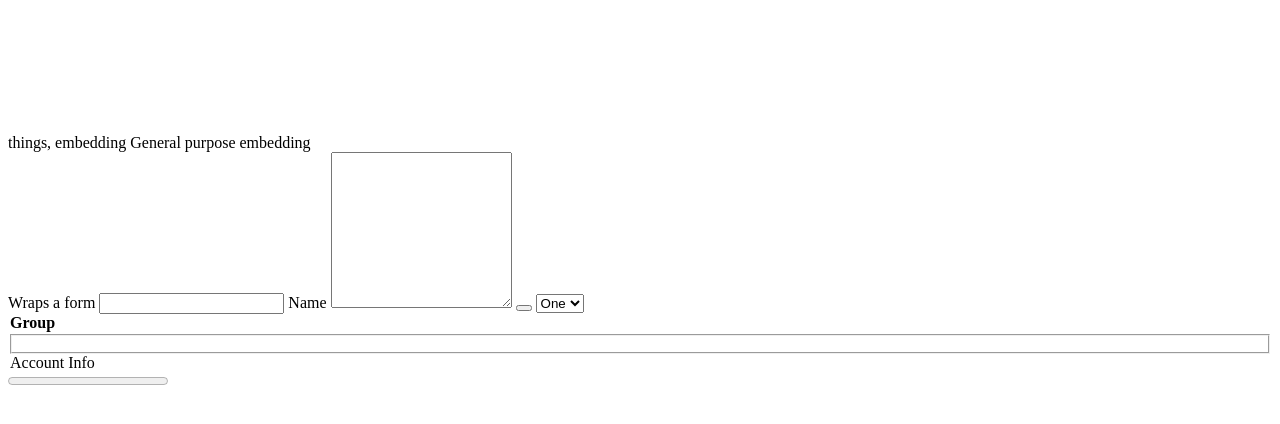
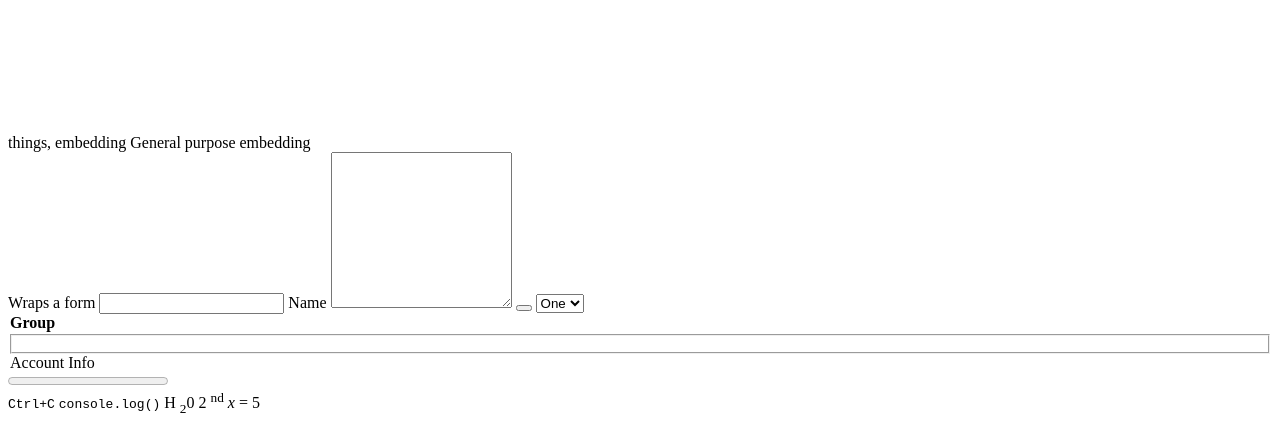
Before and after one commit to LDLNAN/WEB504-Playground, a website: page src/index.html in a window 1280 px wide. Shown: the part 536-960 px from the top of the page. Before the commit the page ends 934 px from the top, so only its background shows below. Drawn offline with Linux system fonts and the light colour scheme.

Commit message:
More stuff

```diff
--- a/src/index.html
+++ b/src/index.html
@@ -76,6 +76,13 @@
         <output id="result"></output> <!--Shows form calculation results-->
         <progress value="" max=""></progress> <!--Progress bar for audio-->
     </form>
+
+    <kbd>Ctrl+C</kbd> <!--Keyboard Input-->
+    <code>console.log()</code> <!--Inline code snippets-->
+    H <sub>2</sub>0
+    2 <sup>nd</sup>
+    <samp></samp> <!--Program output-->
+    <var>x</var> = 5 <!--Variable in math/code-->
     <div class="title"></div>
     <div id="name"></div>
     <script src="index.js" defer></script>
```
